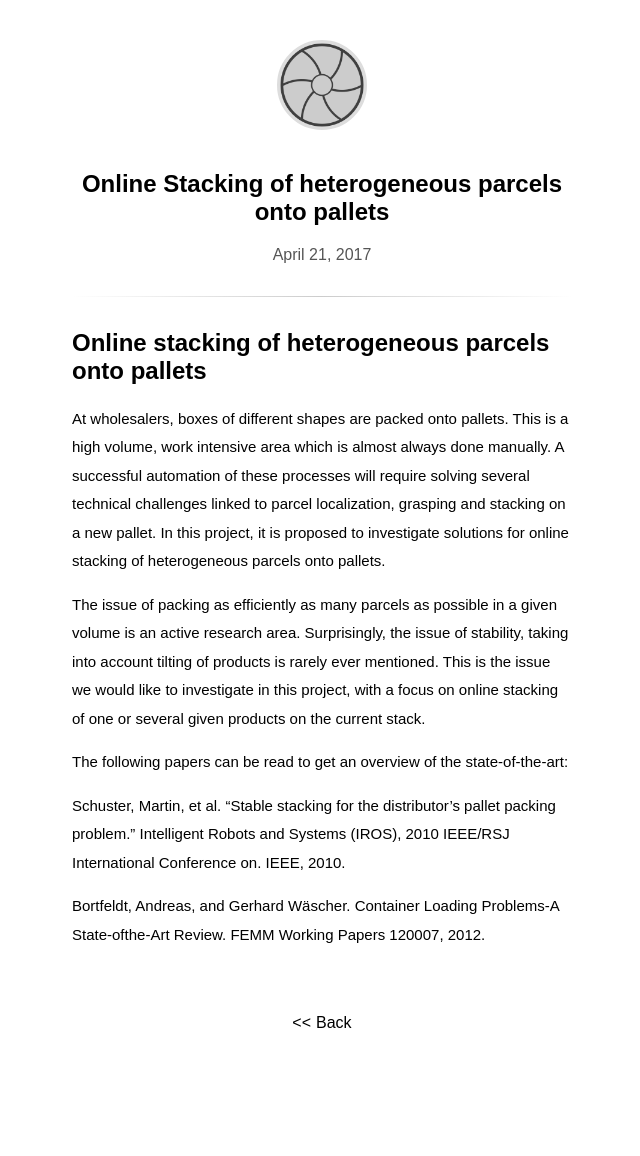
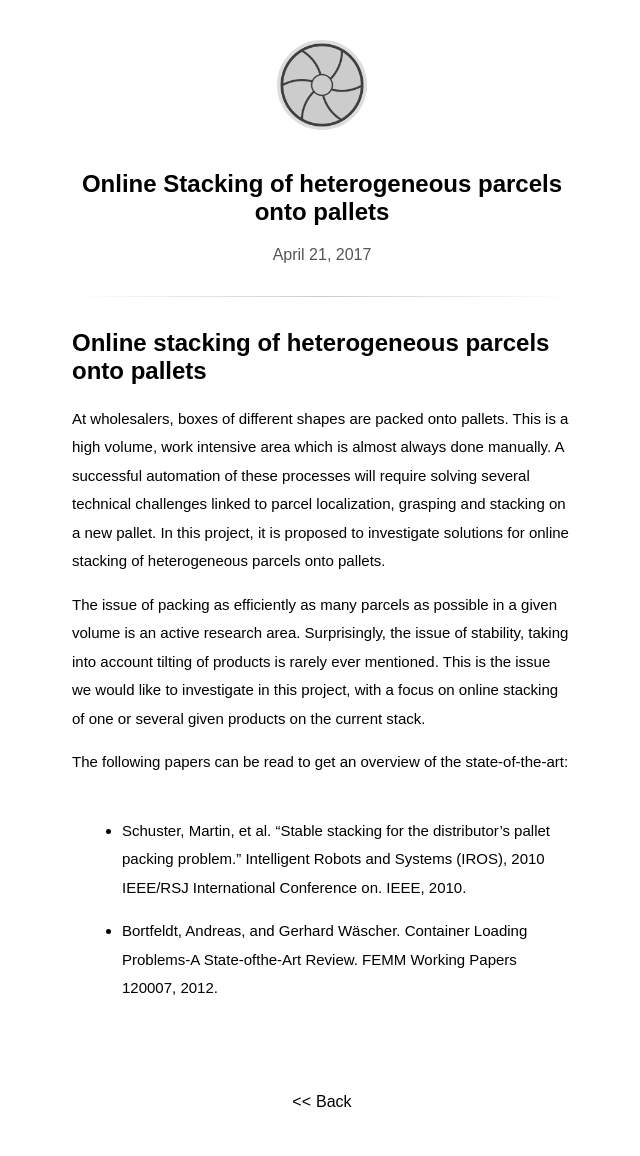
Before and after one commit to gravdahl-master/gravdahl-master.github.io, a Jekyll site: the page built from _posts/2017-04-21-Online-Stacking.md, in a window 1280 px wide. Shown: the whole page, without its empty margins (318-958 px from the left). Built offline with Jekyll 4.4.1, drawn with Linux system fonts in a browser that asks for light colours; some web fonts are replaced; before the commit the page ends 1077 px from its top, so only the background shows below that.

```diff
--- a/_posts/2017-04-21-Online-Stacking.md
+++ b/_posts/2017-04-21-Online-Stacking.md
@@ -14,6 +14,6 @@ The issue of packing as efficiently as many parcels as possible in a given volum
 
 The following papers can be read to get an overview of the state-of-the-art:
 
-Schuster, Martin, et al. "Stable stacking for the distributor's pallet packing problem." Intelligent Robots and Systems (IROS), 2010 IEEE/RSJ International Conference on. IEEE, 2010.
+* Schuster, Martin, et al. "Stable stacking for the distributor's pallet packing problem." Intelligent Robots and Systems (IROS), 2010 IEEE/RSJ International Conference on. IEEE, 2010.
 
-Bortfeldt, Andreas, and Gerhard Wäscher. Container Loading Problems-A State-ofthe-Art Review. FEMM Working Papers 120007, 2012.
+* Bortfeldt, Andreas, and Gerhard Wäscher. Container Loading Problems-A State-ofthe-Art Review. FEMM Working Papers 120007, 2012.
```
